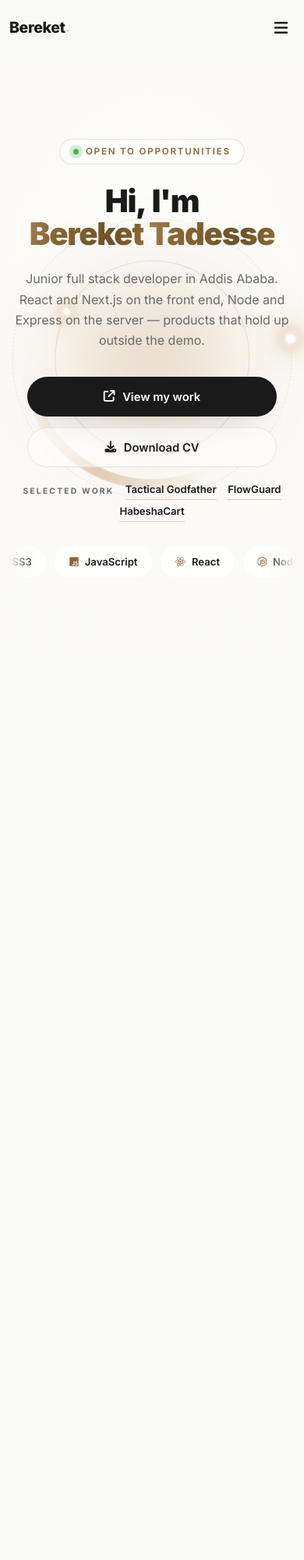
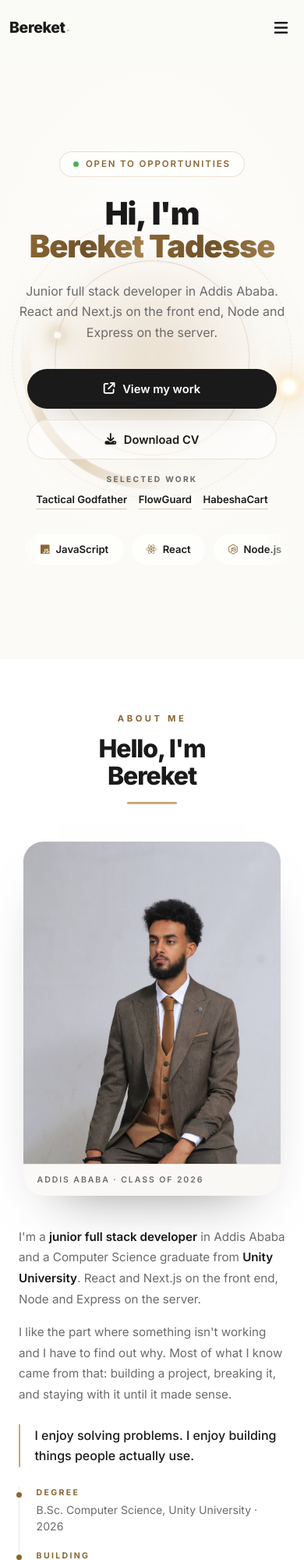
Before and after one commit to bereket-codes/bereket-codes.github.io, a plain HTML site: page index.html in a window 390 px wide. Shown: the top 2000 px of the page at 78% size. Before the commit the page ends 845 px from the top, so only its background shows below. Drawn offline with nearby package versions, Linux system fonts and the light colour scheme.

Commit message:
Publish one-page layout with reworked About and project cards
Generated with Codebuff

Co-Authored-By: Codebuff <noreply@codebuff.com>

```diff
--- a/index.html
+++ b/index.html
@@ -74,14 +74,12 @@ main{flex:1 0 auto;display:flex;flex-direction:column}
 .nav-cta{background:var(--accent-ink);color:#fff!important;border-radius:999px;padding:.55rem 1.3rem!important;font-weight:600!important;transition:background .35s var(--ease-soft),transform .4s var(--ease-spring),box-shadow .4s var(--ease-out-expo)}
 .nav-cta:hover{background:#6f5127;transform:translateY(-2px);box-shadow:0 14px 26px -16px rgba(111,81,39,.95)}
 
-/* tabs — .active is JS-driven, :target is the no-JS fallback */
-.tab-section{display:none}
-.tab-section.active,.tab-section:target{display:flex;flex-direction:column;justify-content:center;min-height:calc(100svh - var(--nav-h));padding-block:clamp(2.5rem,7vh,5rem)}
-body:has(.tab-section:target) .tab-section.active:not(:target){display:none}
-@supports not (view-transition-name:none){.tab-section.active{animation:tabIn .6s var(--ease-out-expo) both}}
-@keyframes tabIn{from{opacity:0;transform:translate3d(0,14px,0)}to{opacity:1;transform:none}}
-::view-transition-old(root){animation-duration:.35s;animation-timing-function:var(--ease-soft)}
-::view-transition-new(root){animation-duration:.45s;animation-timing-function:var(--ease-out-expo)}
+/* one vertical page — every section sits on the same rhythm */
+html{scroll-behavior:smooth}
+.tab-section{display:flex;flex-direction:column;padding-block:clamp(4.25rem,7.5vw,6.5rem)}
+.tab-section .container{width:100%}
+section[id]{scroll-margin-top:calc(var(--nav-h) + 8px)}
+#home{justify-content:center;min-height:calc(100svh - var(--nav-h));padding-block:clamp(2.75rem,6vw,4.5rem)}
 
 /* shared */
 .section-label{font-size:.7rem;text-transform:uppercase;letter-spacing:.32em;color:var(--accent-ink);font-weight:700;margin-bottom:.85rem}
@@ -151,26 +149,29 @@ body:has(.tab-section:target) .tab-section.active:not(:target){display:none}
 
 /* ============ ABOUT ============ */
 #about{background:var(--surface)}
-.about-media{display:flex;flex-direction:column;height:100%;min-height:clamp(380px,44vw,560px)}
+.about-wrap{max-width:960px}
+.about-media{display:flex;flex-direction:column;width:100%;max-width:390px;margin-inline:auto}
 .media-frame{position:relative;overflow:hidden;border-radius:1.6rem;background:linear-gradient(140deg,#f6f3ed,#e9e3da);box-shadow:0 34px 70px -46px rgba(26,26,26,.6);transition:transform .7s var(--ease-out-expo),box-shadow .7s var(--ease-out-expo)}
 .media-frame::after{content:'';position:absolute;inset:0;border-radius:inherit;border:1px solid rgba(200,169,126,0);transition:border-color .6s var(--ease-soft);pointer-events:none;z-index:2}
 .media-frame:hover{transform:translate3d(0,-6px,0);box-shadow:0 44px 80px -46px rgba(26,26,26,.5)}
 .media-frame:hover::after{border-color:rgba(200,169,126,.55)}
-.about-media img{width:100%;flex:1 1 auto;min-height:0;object-fit:cover;object-position:center 22%;display:block}
+.about-media img{width:100%;height:auto;aspect-ratio:4/5;object-fit:cover;object-position:center 22%;display:block}
 .media-fallback{display:none}
-.about-fallback{align-items:center;justify-content:center;flex:1 1 auto;min-height:0;font-size:clamp(3rem,8vw,4.5rem);font-weight:900;letter-spacing:-.04em;color:var(--accent-dark);background:radial-gradient(circle at 50% 40%,rgba(200,169,126,.22),transparent 70%),linear-gradient(140deg,#f6f3ed,#e9e3da)}
+.about-fallback{align-items:center;justify-content:center;aspect-ratio:4/5;font-size:clamp(3rem,8vw,4.5rem);font-weight:900;letter-spacing:-.04em;color:var(--accent-dark);background:radial-gradient(circle at 50% 40%,rgba(200,169,126,.22),transparent 70%),linear-gradient(140deg,#f6f3ed,#e9e3da)}
 .media-frame.is-missing img{display:none}
 .media-frame.is-missing .media-fallback{display:flex}
 .about-caption{padding:.75rem 1.1rem;font-size:.66rem;letter-spacing:.18em;text-transform:uppercase;font-weight:600;color:var(--muted);background:rgba(255,255,255,.72);border-top:1px solid var(--border);-webkit-backdrop-filter:blur(8px);backdrop-filter:blur(8px)}
 
-.about-copy{color:var(--muted);line-height:1.8;font-size:1.02rem;max-width:56ch}
-.about-quote{margin:1.7rem 0 0;padding:.15rem 0 .15rem 1.25rem;border-left:2px solid var(--accent);font-size:1.08rem;line-height:1.65;font-weight:500;color:var(--text);max-width:52ch}
+.about-copy{color:var(--muted);line-height:1.75;font-size:.95rem;max-width:54ch}
+.about-copy + .about-copy{margin-top:.9rem}
+.about-copy strong{color:var(--text);font-weight:600}
+.about-quote{margin:1.55rem 0 0;padding:.1rem 0 .1rem 1.15rem;border-left:2px solid var(--accent);font-size:1rem;line-height:1.6;font-weight:500;color:var(--text);max-width:54ch}
 .about-rail{list-style:none;margin:1.9rem 0 0;padding:0 0 0 1.35rem;border-left:1px solid var(--border)}
 .about-rail li{position:relative;padding-bottom:1.15rem}
 .about-rail li:last-child{padding-bottom:0}
 .about-rail li::before{content:'';position:absolute;left:-1.35rem;top:.42rem;width:7px;height:7px;margin-left:-4px;border-radius:50%;background:var(--accent-ink);box-shadow:0 0 0 4px var(--surface)}
 .about-rail strong{display:block;font-size:.66rem;letter-spacing:.22em;text-transform:uppercase;color:var(--accent-ink);font-weight:700;margin-bottom:.15rem}
-.about-rail span{display:block;font-size:.94rem;line-height:1.55;color:var(--muted)}
+.about-rail span{display:block;font-size:.88rem;line-height:1.55;color:var(--muted)}
 
 /* ============ SKILLS ============ */
 .skills-group-label{font-size:.64rem;letter-spacing:.24em;text-transform:uppercase;font-weight:700;color:var(--muted);margin:0 0 .9rem}
@@ -223,7 +224,7 @@ body:has(.tab-section:target) .tab-section.active:not(:target){display:none}
 .link-project:hover i{transform:translate3d(0,-2px,0)}
 
 /* ============ CONTACT ============ */
-#contact{position:relative;overflow:hidden;background:linear-gradient(180deg,#212121 0%,var(--text) 60%);color:#fff}
+#contact{position:relative;overflow:hidden;background:linear-gradient(180deg,#212121 0%,var(--text) 60%);color:#fff;justify-content:center;min-height:min(78svh,700px)}
 #contact::before{content:'';position:absolute;inset:0;pointer-events:none;background:radial-gradient(460px circle at var(--cx,50%) var(--cy,40%),rgba(200,169,126,.16),transparent 68%);opacity:0;transition:opacity .7s var(--ease-soft)}
 #contact:hover::before{opacity:1}
 #contact .section-label{color:var(--accent)}
@@ -236,8 +237,7 @@ body:has(.tab-section:target) .tab-section.active:not(:target){display:none}
 .contact-link-large--gold:hover{background:#6f5127;border-color:#6f5127}
 
 /* footer */
-footer{background:var(--text);border-top:1px solid rgba(255,255,255,.08);padding:1.4rem 0;color:rgba(255,255,255,.55);font-size:.78rem;text-align:center;display:none}
-body.show-footer footer{display:block}
+footer{background:var(--text);border-top:1px solid rgba(255,255,255,.08);padding:1.4rem 0;color:rgba(255,255,255,.55);font-size:.78rem;text-align:center}
 
 /* hero entrance */
 [data-hero]{opacity:0;transform:translate3d(0,22px,0);animation:heroUp .95s var(--ease-out-expo) forwards;animation-delay:var(--hd,0ms)}
@@ -249,14 +249,15 @@ body.show-footer footer{display:block}
 .nav-link{margin:.1rem 0}
 .nav-cta{margin-top:.5rem;text-align:center}
 .hero-name{letter-spacing:-.03em}
-.about-media{height:auto;min-height:0}
-.about-media img,.about-fallback{flex:0 0 auto;height:clamp(300px,62vw,420px);object-position:center 20%}
+.about-media{max-width:330px}
+.about-media img,.about-fallback{object-position:center 20%}
 .about-rail{margin-top:1.6rem}
 }
 @media (max-width:767.98px){
 .hero-actions{flex-direction:column;align-items:stretch;width:100%;max-width:320px;margin-inline:auto}
 .btn-hero{justify-content:center}
 .hero-work{gap:.35rem .9rem;margin-bottom:2rem}
+.hero-work-label{flex:0 0 100%;text-align:center;margin-bottom:.15rem}
 .glow-orb{width:78vw;height:78vw}
 .aura,.ring-1,.orbit{width:92vw;height:92vw}
 .ring-2,.orbit-rev{width:64vw;height:64vw}
@@ -295,18 +296,18 @@ a[href^="http"]::after{content:" (" attr(href) ")";font-size:.72em;color:#555;fo
 
 <nav class="navbar navbar-expand-lg site-nav">
     <div class="container">
-        <a class="navbar-brand" href="#home" data-target="home">Bereket<span class="brand-dot">.</span></a>
+        <a class="navbar-brand" href="#home">Bereket<span class="brand-dot">.</span></a>
         <button class="navbar-toggler" type="button" data-bs-toggle="collapse" data-bs-target="#navLinks" aria-controls="navLinks" aria-expanded="false" aria-label="Toggle navigation">
             <i class="fa-solid fa-bars" aria-hidden="true"></i>
         </button>
         <div class="collapse navbar-collapse" id="navLinks">
             <ul class="navbar-nav ms-auto nav-list">
                 <li class="nav-indicator" aria-hidden="true"></li>
-                <li class="nav-item"><a class="nav-link active" href="#home" data-target="home">Home</a></li>
-                <li class="nav-item"><a class="nav-link" href="#about" data-target="about">About</a></li>
-                <li class="nav-item"><a class="nav-link" href="#skills" data-target="skills">Skills</a></li>
-                <li class="nav-item"><a class="nav-link" href="#projects" data-target="projects">Projects</a></li>
-                <li class="nav-item"><a class="nav-link nav-cta ms-lg-3" href="#contact" data-target="contact">Let's Talk</a></li>
+                <li class="nav-item"><a class="nav-link active" href="#home">Home</a></li>
+                <li class="nav-item"><a class="nav-link" href="#about">About</a></li>
+                <li class="nav-item"><a class="nav-link" href="#skills">Skills</a></li>
+                <li class="nav-item"><a class="nav-link" href="#projects">Projects</a></li>
+                <li class="nav-item"><a class="nav-link nav-cta ms-lg-3" href="#contact">Let's Talk</a></li>
             </ul>
         </div>
     </div>
@@ -315,7 +316,7 @@ a[href^="http"]::after{content:" (" attr(href) ")";font-size:.72em;color:#555;fo
 <main id="main">
 
 <!-- HOME -->
-<section id="home" class="tab-section active" aria-labelledby="home-title">
+<section id="home" class="tab-section" aria-labelledby="home-title">
     <div class="motion-field" aria-hidden="true">
         <div class="layer" data-depth="16"><div class="glow-orb"></div></div>
         <div class="layer" data-depth="10"><div class="aura"></div></div>
@@ -339,18 +340,18 @@ a[href^="http"]::after{content:" (" attr(href) ")";font-size:.72em;color:#555;fo
             </span>
         </h1>
 
-        <p class="hero-subtitle" data-hero style="--hd:620ms">Junior full stack developer in Addis Ababa. React and Next.js on the front end, Node and Express on the server — products that hold up outside the demo.</p>
+        <p class="hero-subtitle" data-hero style="--hd:620ms">Junior full stack developer in Addis Ababa. React and Next.js on the front end, Node and Express on the server.</p>
 
         <div class="hero-actions" data-hero style="--hd:740ms">
-            <button class="btn-hero btn-hero--solid" data-magnetic data-target="projects"><i class="fa-solid fa-arrow-up-right-from-square" aria-hidden="true"></i> View my work</button>
+            <a class="btn-hero btn-hero--solid" href="#projects" data-magnetic><i class="fa-solid fa-arrow-up-right-from-square" aria-hidden="true"></i> View my work</a>
             <a class="btn-hero btn-hero--ghost" href="cv.pdf" download="Bereket-Tadesse-CV.pdf" data-magnetic><i class="fa-solid fa-download" aria-hidden="true"></i> Download CV</a>
         </div>
 
         <p class="hero-work" data-hero style="--hd:790ms">
             <span class="hero-work-label">Selected work</span>
-            <a href="#projects" data-target="projects">Tactical Godfather</a>
-            <a href="#projects" data-target="projects">FlowGuard</a>
-            <a href="#projects" data-target="projects">HabeshaCart</a>
+            <a href="#projects">Tactical Godfather</a>
+            <a href="#projects">FlowGuard</a>
+            <a href="#projects">HabeshaCart</a>
         </p>
 
         <div class="hero-marquee" data-hero style="--hd:860ms">
@@ -388,31 +389,32 @@ a[href^="http"]::after{content:" (" attr(href) ")";font-size:.72em;color:#555;fo
             <h2 class="section-title" id="about-title" data-heading tabindex="-1" data-reveal style="--d:80ms">Hello, I'm<br>Bereket</h2>
             <div class="section-line line-grow center" data-reveal style="--d:180ms"></div>
         </div>
-        <div class="row g-4 g-lg-5 align-items-start">
-            <div class="col-lg-5">
+        <div class="row g-4 g-lg-5 align-items-lg-center justify-content-center about-wrap mx-auto">
+            <div class="col-lg-4 col-md-6">
                 <figure class="about-media media-frame" data-reveal style="--d:40ms">
                     <img src="me.jpg" alt="Bereket Tadesse, junior full stack developer" width="800" height="1000" decoding="async" data-fallback>
                     <div class="media-fallback about-fallback"><span>BT</span></div>
                     <figcaption class="about-caption">Addis Ababa · Class of 2026</figcaption>
                 </figure>
             </div>
-            <div class="col-lg-7">
+            <div class="col-lg-8 col-md-6">
                 <p class="about-copy" data-reveal style="--d:280ms">
-                    A <strong>junior full stack developer</strong> in Addis Ababa and a Computer Science graduate from
-                    <strong>Unity University</strong> (Class of 2026). I build with React and Next.js on the front end,
-                    Node and Express on the server, and SQL for the data.
+                    I'm a <strong>junior full stack developer</strong> in Addis Ababa and a Computer Science graduate
+                    from <strong>Unity University</strong>. React and Next.js on the front end, Node and Express on the
+                    server.
                 </p>
-                <p class="about-copy" data-reveal style="--d:400ms">
-                    I'm still early in my career, so I keep things simple. I check what people type in before
-                    trusting it, keep passwords and API keys out of the browser, and write short code that is easy
-                    to read. I learn something new on every project, and what I enjoy most is the problem solving —
-                    taking something vague and working it down into something that works.
+                <p class="about-copy" data-reveal style="--d:370ms">
+                    I like the part where something isn't working and I have to find out why. Most of what I know
+                    came from that: building a project, breaking it, and staying with it until it made sense.
                 </p>
+                <blockquote class="about-quote" data-reveal style="--d:460ms">
+                    I enjoy solving problems. I enjoy building things people actually use.
+                </blockquote>
                 <ol class="about-rail" data-stagger>
                     <li data-reveal><strong>Degree</strong><span>B.Sc. Computer Science, Unity University · 2026</span></li>
-                    <li data-reveal><strong>Build</strong><span>Tactical Godfather, FlowGuard and HabeshaCart</span></li>
-                    <li data-reveal><strong>Focus</strong><span>Clean, maintainable code — no secrets left in the browser</span></li>
-                    <li data-reveal><strong>Now</strong><span>Junior full stack developer, open to freelance and full-time roles</span></li>
+                    <li data-reveal><strong>Building</strong><span>Tactical Godfather, FlowGuard and HabeshaCart</span></li>
+                    <li data-reveal><strong>Good at</strong><span>Taking a vague idea and getting it to work</span></li>
+                    <li data-reveal><strong>Now</strong><span>Open to freelance and full-time roles</span></li>
                 </ol>
             </div>
         </div>
@@ -425,8 +427,8 @@ a[href^="http"]::after{content:" (" attr(href) ")";font-size:.72em;color:#555;fo
         <div class="text-center mb-5">
             <p class="section-label" data-reveal>My toolkit</p>
             <h2 class="section-title" id="skills-title" data-heading tabindex="-1" data-reveal style="--d:80ms">Skills &amp;<br>Technologies</h2>
-            <div class="section-line line-grow center mb-4" data-reveal style="--d:180ms"></div>
-            <p class="text-muted mx-auto" data-reveal style="--d:240ms;max-width:560px;line-height:1.75">What I reach for every day — and what I'm still deepening.</p>
+            <div class="section-line line-grow center" data-reveal style="--d:180ms"></div>
+            <p class="text-muted mx-auto mb-0" data-reveal style="--d:240ms;max-width:560px;line-height:1.75">What I reach for every day — and what I'm still deepening.</p>
         </div>
 
         <p class="skills-group-label text-center" data-reveal>Frontend</p>
@@ -472,10 +474,9 @@ a[href^="http"]::after{content:" (" attr(href) ")";font-size:.72em;color:#555;fo
                     <div class="project-body">
                         <div class="project-head">
                             <h3 class="project-name">Tactical Godfather</h3>
-                            <span class="project-year">React SPA · Nov 2026</span>
+                            <span class="project-year">Nov 2026</span>
                         </div>
                         <p class="project-summary flex-grow-1">A React 19 squad builder. Drag or click 17 players into a 4-3-3, 4-2-3-1 or 4-4-2, set tempo, line and pressing, then let Sir Alex rate the setup and name the weakest link.</p>
-                        <p class="project-hard"><b>Tricky bit:</b> deriving natural / adapted / out-of-position from the formation itself, instead of hardcoding each slot.</p>
                         <ul class="project-specs">
                             <li>17-player squad</li>
                             <li>Drag or click to place</li>
@@ -503,7 +504,6 @@ a[href^="http"]::after{content:" (" attr(href) ")";font-size:.72em;color:#555;fo
                             <span class="project-year">Jun 2026</span>
                         </div>
                         <p class="project-summary flex-grow-1">A paycheck allocator. Enter your income, choose 50/30/20, 60/20/20 or a custom split, lock the plan in, then revisit it as a dashboard that shows every birr already assigned.</p>
-                        <p class="project-hard"><b>Tricky bit:</b> keeping every category recalculating live without letting the totals drift.</p>
                         <ul class="project-specs">
                             <li>3-step flow</li>
                             <li>No account needed</li>
@@ -531,7 +531,6 @@ a[href^="http"]::after{content:" (" attr(href) ")";font-size:.72em;color:#555;fo
                             <span class="project-year">May 2026</span>
                         </div>
                         <p class="project-summary flex-grow-1">A six-product storefront priced in ETB. Totals recalculate as items go in the cart, with subtotal and delivery broken out before a simulated Telebirr checkout.</p>
-                        <p class="project-hard"><b>Tricky bit:</b> keeping the subtotal, the free-delivery threshold and the grand total in step as quantities change.</p>
                         <ul class="project-specs">
                             <li>Live cart totals</li>
                             <li>ETB pricing</li>
@@ -584,24 +583,13 @@ a[href^="http"]::after{content:" (" attr(href) ")";font-size:.72em;color:#555;fo
         fine = window.matchMedia('(hover: hover) and (pointer: fine)'),
         isReduced = function () { return reduced.matches; };
 
-    /* tabs */
+    /* nav — one page: the underline follows the section in view */
     var sections = $$('.tab-section'), navLinks = $$('.nav-list .nav-link'),
-        navList = $('.nav-list'), ind = $('.nav-indicator'), cur = 'home',
-        TITLES = {
-            home: 'Bereket Tadesse · Junior Full Stack Developer', about: 'About · Bereket Tadesse',
-            skills: 'Skills · Bereket Tadesse', projects: 'Projects · Bereket Tadesse',
-            contact: 'Contact · Bereket Tadesse'
-        };
+        navList = $('.nav-list'), ind = $('.nav-indicator'), cur = 'home';
 
-    if ('scrollRestoration' in history) history.scrollRestoration = 'manual';
-
-    function sectionFromHash() {
-        var id = location.hash.slice(1), el = id && document.getElementById(id);
-        return el && el.classList.contains('tab-section') ? el : null;
-    }
-    function hashId() { var el = sectionFromHash(); return el ? el.id : 'home'; }
+    function targetOf(a) { return (a.getAttribute('href') || '').replace(/^#/, ''); }
     function linkFor(id) {
-        return navLinks.filter(function (a) { return a.dataset.target === id; })[0] || null;
+        return navLinks.filter(function (a) { return targetOf(a) === id; })[0] || null;
     }
     function moveIndicator(a) {
         if (!ind || !navList) return;
@@ -612,37 +600,26 @@ a[href^="http"]::after{content:" (" attr(href) ")";font-size:.72em;color:#555;fo
         ind.style.opacity = '1';
     }
     function setActive(id) {
-        sections.forEach(function (s) { s.classList.toggle('active', s.id === id); });
+        cur = id;
         navLinks.forEach(function (a) {
-            var on = a.dataset.target === id;
+            var on = targetOf(a) === id;
             a.classList.toggle('active', on);
-            if (on) a.setAttribute('aria-current', 'page'); else a.removeAttribute('aria-current');
+            if (on) a.setAttribute('aria-current', 'true'); else a.removeAttribute('aria-current');
         });
-        document.title = TITLES[id] || document.title;
-        document.body.classList.toggle('show-footer', id === 'contact');
-        cur = id;
         moveIndicator(linkFor(id));
     }
-    function commit(id, focus) {
-        setActive(id);
-        window.scrollTo(0, 0);
-        observeReveals(document.getElementById(id));
-        if (focus) {
-            var h = $('[data-heading]', document.getElementById(id));
-            if (h) h.focus({ preventScroll: true });
-        }
-    }
-    function go(id, push) {
-        if (!document.getElementById(id) || id === cur) return;
-        if (push) history.pushState({ tab: id }, '', '#' + id);
-        if (!isReduced() && document.startViewTransition) document.startViewTransition(function () { commit(id, true); });
-        else commit(id, true);
+    setActive('home');
+    $('#year').textContent = new Date().getFullYear();
+
+    if ('IntersectionObserver' in window) {
+        var spy = new IntersectionObserver(function (entries) {
+            entries.forEach(function (e) { if (e.isIntersecting) setActive(e.target.id); });
+        }, { rootMargin: '-45% 0px -50% 0px' });
+        sections.forEach(function (s) { spy.observe(s); });
     }
 
-    $$('[data-target]').forEach(function (el) {
-        el.addEventListener('click', function (e) {
-            if (el.tagName === 'A') e.preventDefault();
-            go(el.dataset.target, true);
+    navLinks.forEach(function (a) {
+        a.addEventListener('click', function () {
             var c = document.getElementById('navLinks');
             if (c && c.classList.contains('show') && window.bootstrap) {
                 var inst = bootstrap.Collapse.getInstance(c);
@@ -650,13 +627,6 @@ a[href^="http"]::after{content:" (" attr(href) ")";font-size:.72em;color:#555;fo
             }
         });
     });
-    window.addEventListener('popstate', function () { go(hashId(), false); });
-    window.addEventListener('hashchange', function () {
-        var id = hashId();
-        if (id !== cur && sectionFromHash()) go(id, false);
-    });
-    setActive(hashId());
-    $('#year').textContent = new Date().getFullYear();
 
     /* reveals */
     var io = ('IntersectionObserver' in window) ? new IntersectionObserver(function (entries) {
```
